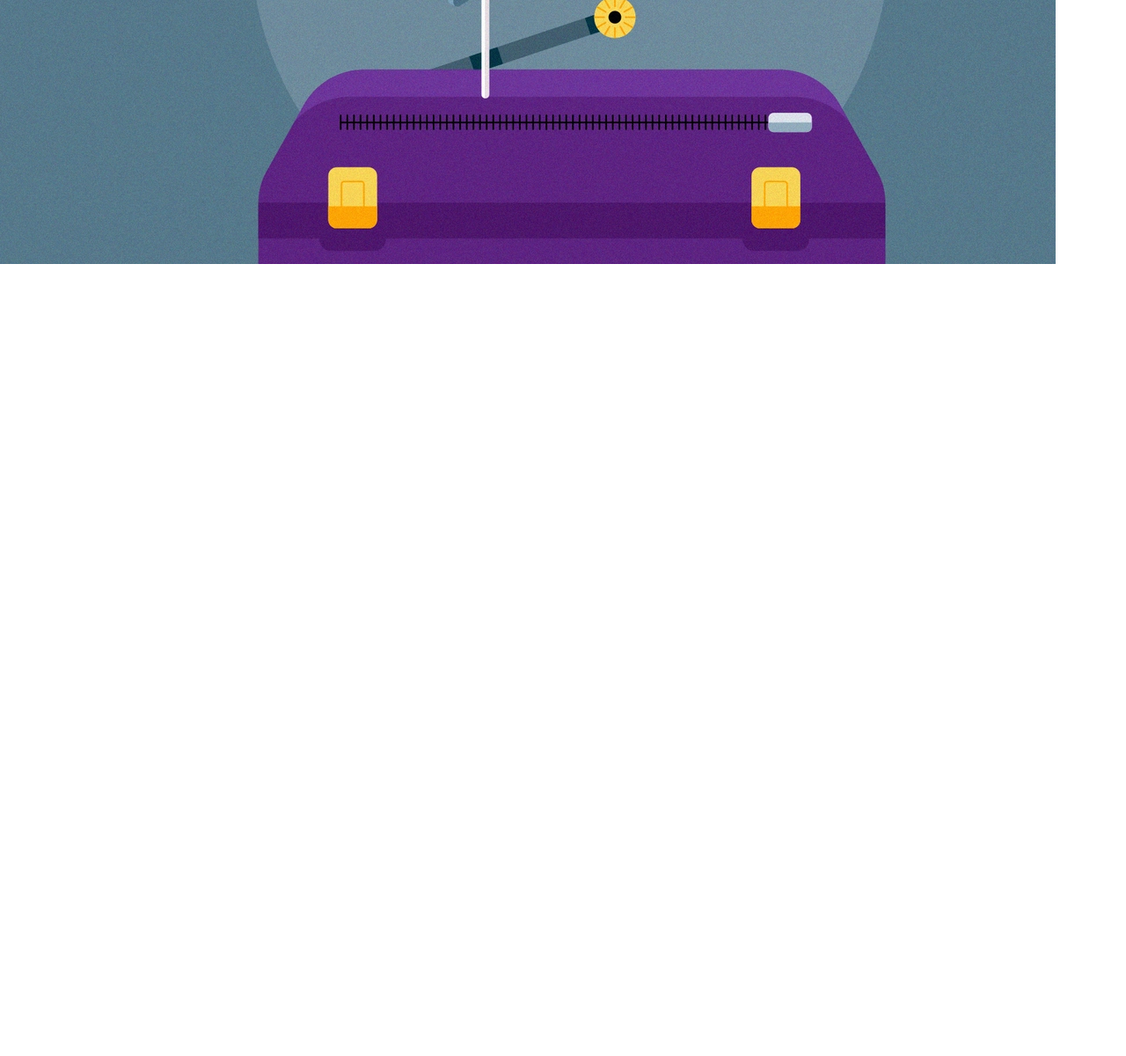
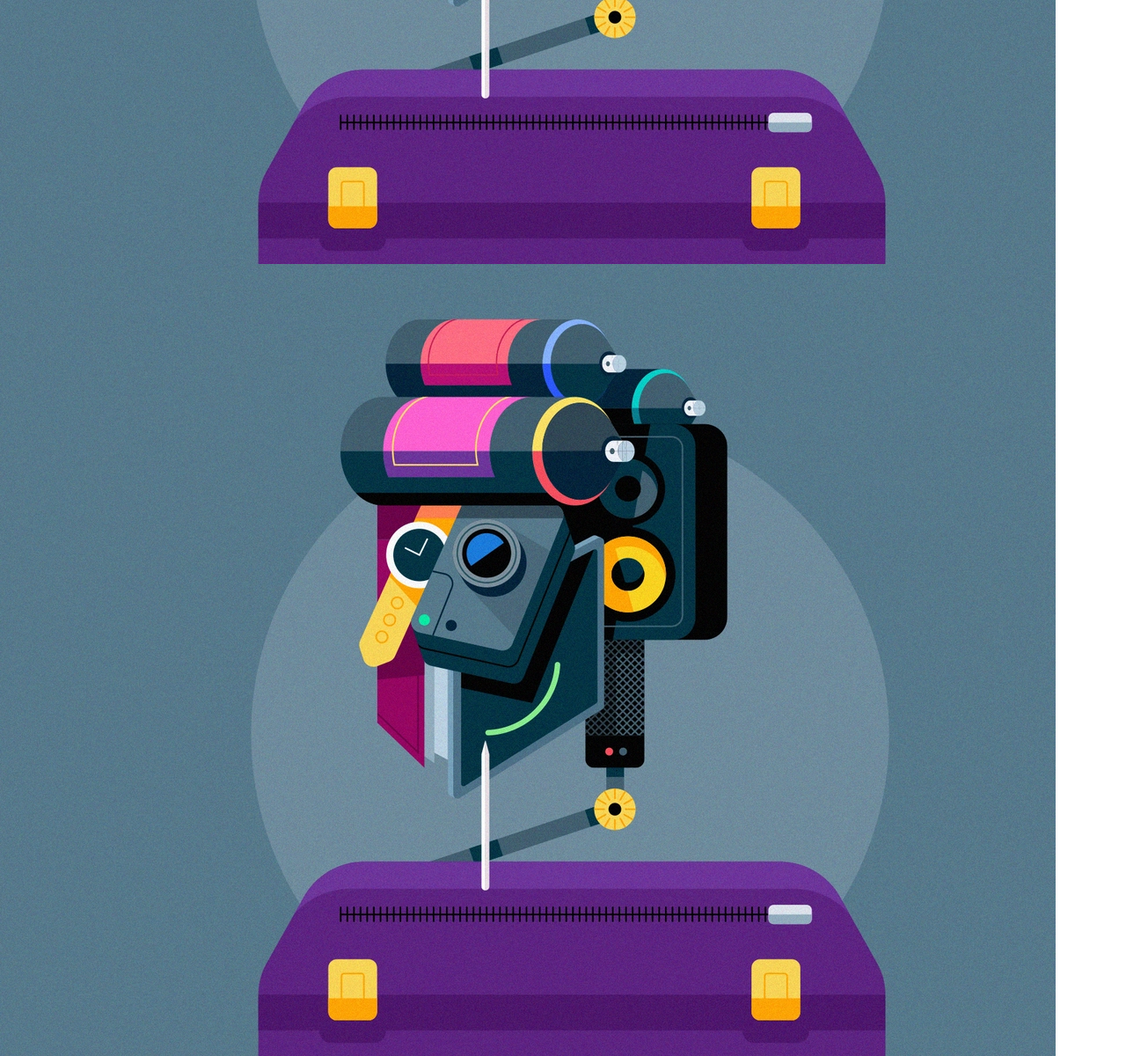
Before and after one commit to shivamsingh95/TestRepo, a plain HTML site: page LoginPage.html in a window 1280 px wide. Shown: the part 600-1800 px from the top of the page at 88% size. Before the commit the page ends 900 px from the top, so only its background shows below. Drawn offline with nearby package versions, Linux system fonts and the light colour scheme.

Commit message:
Change in Login Page

```diff
--- a/LoginPage.html
+++ b/LoginPage.html
@@ -14,6 +14,7 @@
 
 <body>
     <img src="images/background2.jpg">
+    <img src="images/background2.jpg">
     <script src="https://cdn.jsdelivr.net/npm/bootstrap@5.0.2/dist/js/bootstrap.bundle.min.js" integrity="sha384-MrcW6ZMFYlzcLA8Nl+NtUVF0sA7MsXsP1UyJoMp4YLEuNSfAP+JcXn/tWtIaxVXM" crossorigin="anonymous"></script>
 </body>
 
```
